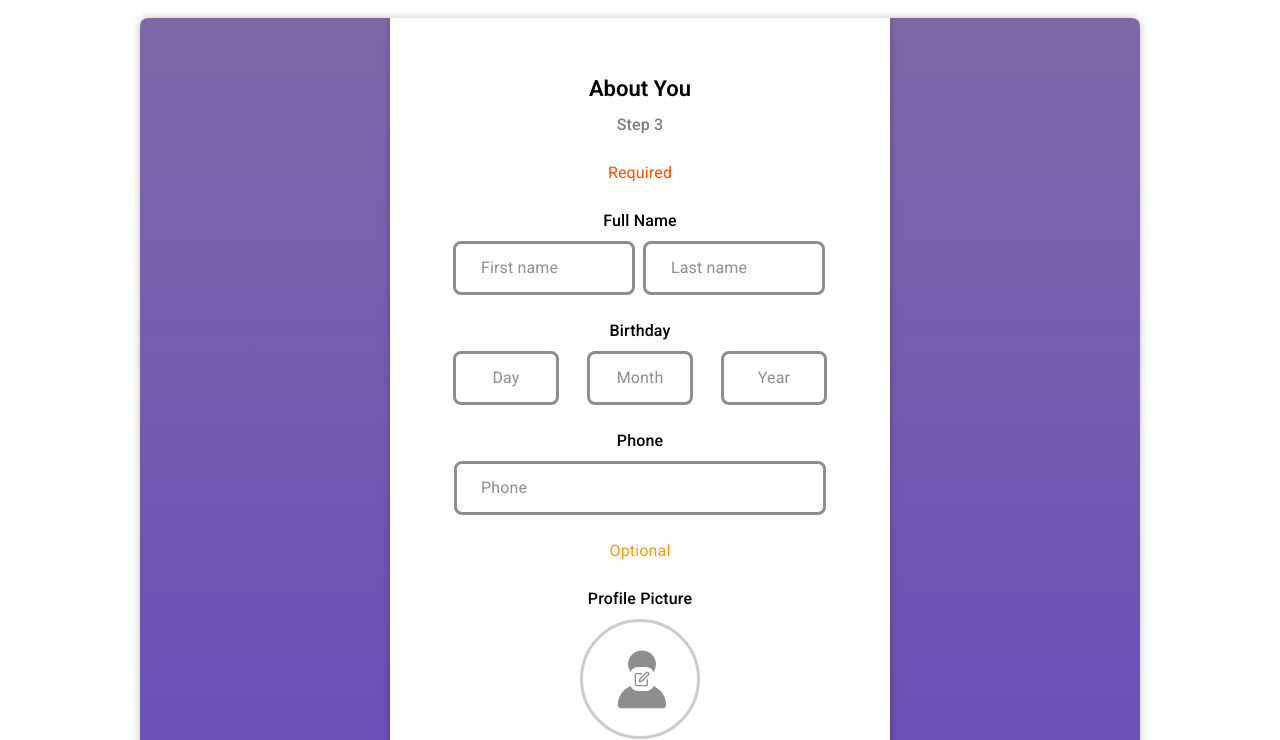
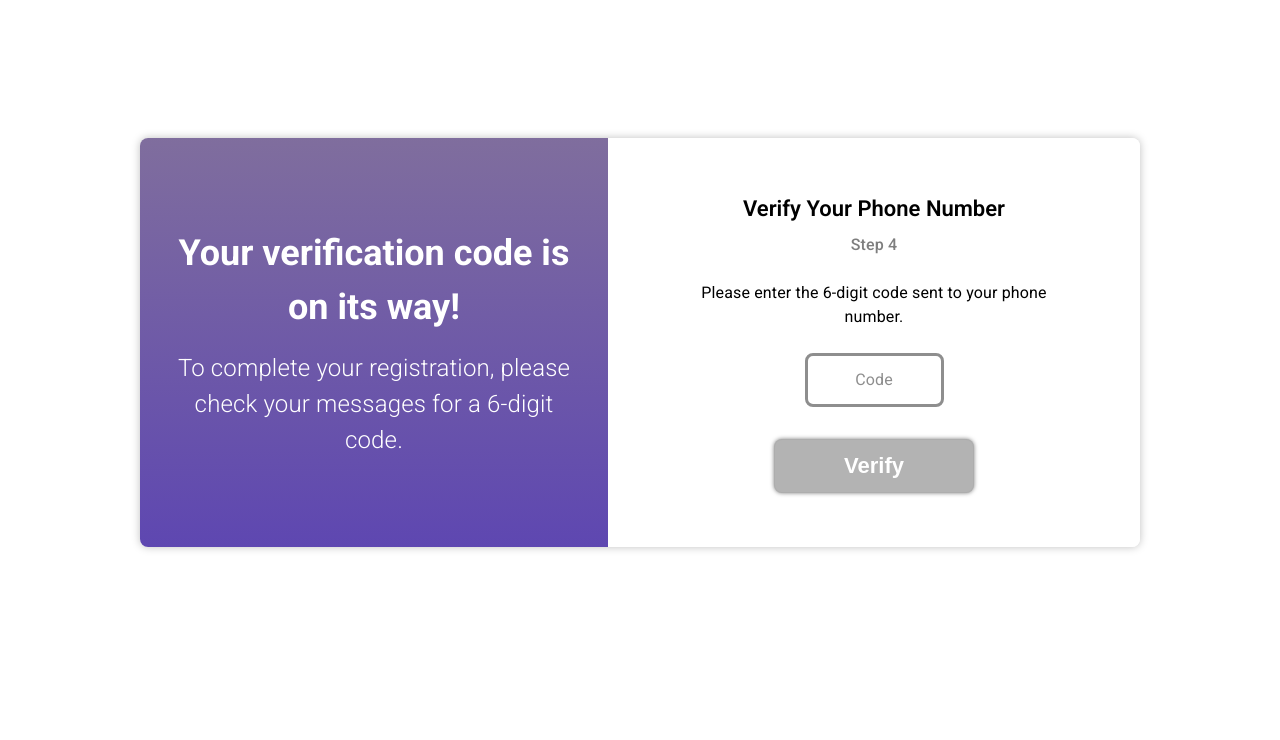
Before and after one commit to TanerTalas/auth-ui, a plain HTML site: page index.html in a window 1280 px wide. Shown: the part 78-818 px from the top of the page. Drawn offline with Linux system fonts and the light colour scheme.

Commit message:
Add phone number verification as new Step 4 in sign-up process
Renumbered existing Step 4 to Step 5 in the sign-up flow - Added a new Step 4 for phone number verification - Implemented CSS adjustments for the new step and code input styling - Extended JavaScript logic to support the new verification step

```diff
--- a/index.html
+++ b/index.html
@@ -352,12 +352,35 @@
         <!-- step4 -->
         <section id="sign-up-container4" class="container">
             <div class="left" id="sign-up-left4">
+                <h3>Your verification code is on its way!</h3>
+                <p>To complete your registration, please check your messages for a 6-digit code.</p>
+            </div>
+            <div class="right" id="sign-up-right4">
+                <h2>Verify Your Phone Number</h2>
+                <p>Step 4</p>
+                <p>Please enter the 6-digit code sent to your phone number.</p>
+                <form class="form sign-up-form4">
+                    <!-- Code input -->
+                    <div class="input-group">
+                        <input type="text" id="sign-up-phone-verification-code" name="sign-up-phone-verification-code"
+                            placeholder="1 2 3 4 5 6" required inputmode="numeric" pattern="\d{1}( \d{1}){5}"
+                            maxlength="11" autocomplete="off" />
+                        <label for="sign-up-phone-verification-code">Code</label>
+                    </div>
+                    <!-- Verify button -->
+                    <button type="submit" class="btn verify-btn">Verify</button>
+                </form>
+            </div>
+        </section>
+        <!-- step5 -->
+        <section id="sign-up-container5" class="container">
+            <div class="left" id="sign-up-left5">
                 <h3>Welcome aboard!</h3>
                 <p>Everything’s in place. Let’s log you in and get started!</p>
             </div>
-            <div class="right" id="sign-up-right4">
+            <div class="right" id="sign-up-right5">
                 <h2>You’re All Set!</h2>
-                <p>Step 4</p>
+                <p>Step 5</p>
                 <div class="checkmark-wrapper">
                     <svg class="checkmark" viewBox="0 0 120 120">
                         <circle class="checkmark-circle" cx="60" cy="60" r="54" fill="none" />
--- a/script.js
+++ b/script.js
@@ -444,7 +444,7 @@ setupPasswordValidation('sign-up-password', 'sign-up-confirm-password');
 
 
 // 🔢 6 haneli doğrulama kodları için boşluklu format ve animasyon (sign up & forgot pass)
-["sign-up-verification-code", "forgot-pass-verification-code"].forEach((id) => {
+["sign-up-verification-code", "forgot-pass-verification-code", "sign-up-phone-verification-code"].forEach((id) => {
   const input = document.getElementById(id);
   if (input) {
     input.addEventListener("input", (e) => {
--- a/styles.css
+++ b/styles.css
@@ -465,16 +465,16 @@ input[type=number]::-webkit-outer-spin-button {
     background-size: 100% 400%;
 }
 
-#forgot-pass-verification-code, #sign-up-verification-code {
+#forgot-pass-verification-code, #sign-up-verification-code, #sign-up-phone-verification-code {
     width: 139px;
     padding-left: 32px;
 }
 
-#forgot-pass-verification-code.filled, #sign-up-verification-code.filled {
+#forgot-pass-verification-code.filled, #sign-up-verification-code.filled, #sign-up-phone-verification-code.filled {
   border-color: #FFBF00 !important;
 }
 
-#forgot-pass-verification-code+label, #sign-up-verification-code+label {
+#forgot-pass-verification-code+label, #sign-up-verification-code+label, #sign-up-phone-verification-code+label {
     left: 50%;
     transform: translateX(-50%) translateY(-50%);
 }
@@ -569,7 +569,7 @@ input[type=number]::-webkit-outer-spin-button {
 
 /* step3 */
 #sign-up-container3 {
-    display: flex;
+    display: none;
     /* görünür olduğunda flex olacak */
     position: relative;
     overflow: hidden;
@@ -815,12 +815,31 @@ input[type=number]::-webkit-outer-spin-button {
 
 /* step4 */
 #sign-up-container4 {
+    display: flex;
+    /* görünür olduğunda flex olacak */
+    overflow: hidden;
+}
+
+#sign-up-left4 {
+    background: linear-gradient(to bottom, #E4E163, #5E47B1);
+    animation: gradientFlowVertical 10s ease-in-out infinite;
+    background-size: 100% 400%;
+}
+
+.verify-btn {
+    width: 200px;
+    background-color: #B3B3B3;
+    margin-top: 32px
+}
+
+/* step5 */
+#sign-up-container5 {
     display: none;
     /* görünür olduğunda flex olacak */
     overflow: hidden;
 }
 
-#sign-up-left4 {
+#sign-up-left5 {
     background: linear-gradient(to bottom, #FFFB0D, #4714FF);
     animation: gradientFlowVertical 10s ease-in-out infinite;
     background-size: 100% 400%;
@@ -857,7 +876,7 @@ input[type=number]::-webkit-outer-spin-button {
     animation: draw-check 0.5s ease-out 0.8s forwards;
 }
 
-#sign-up-right4 .sign-in-btn {
+#sign-up-right5 .sign-in-btn {
     margin-top: 32px !important;
 }
 
```
